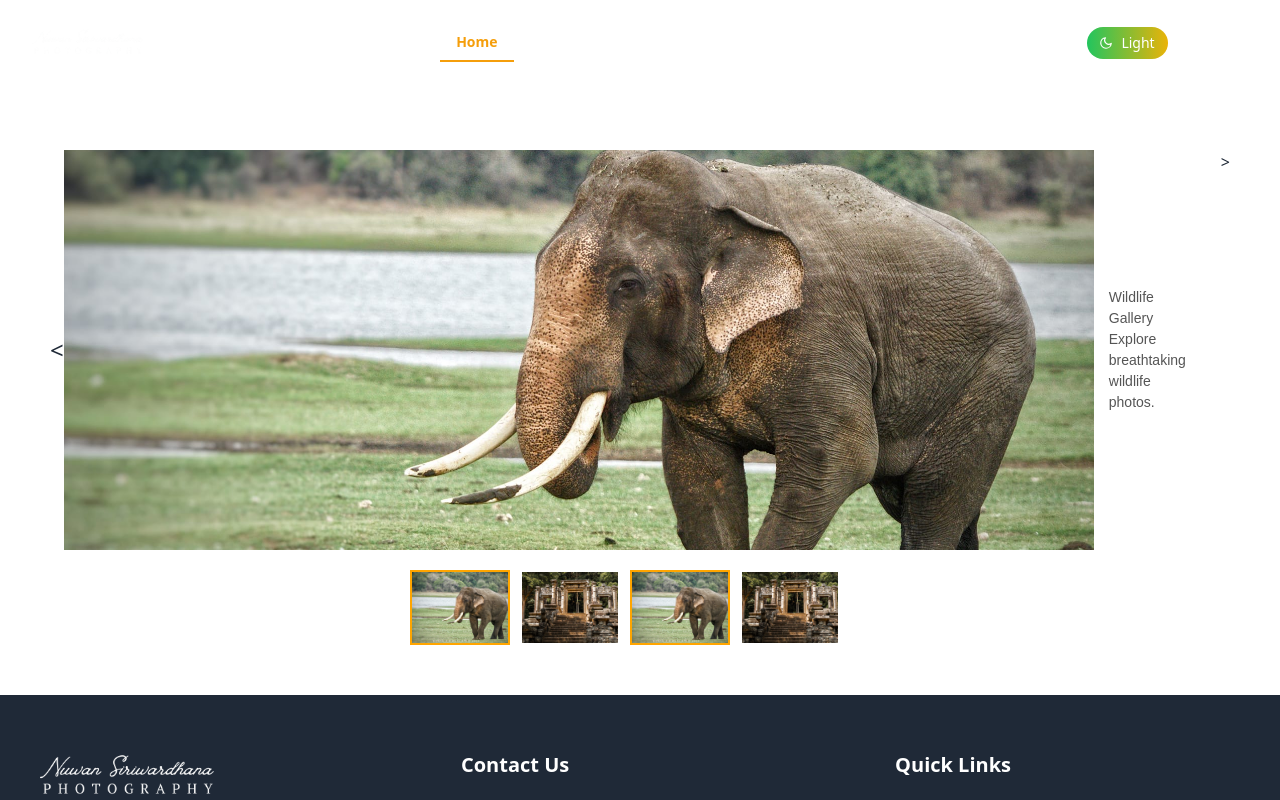
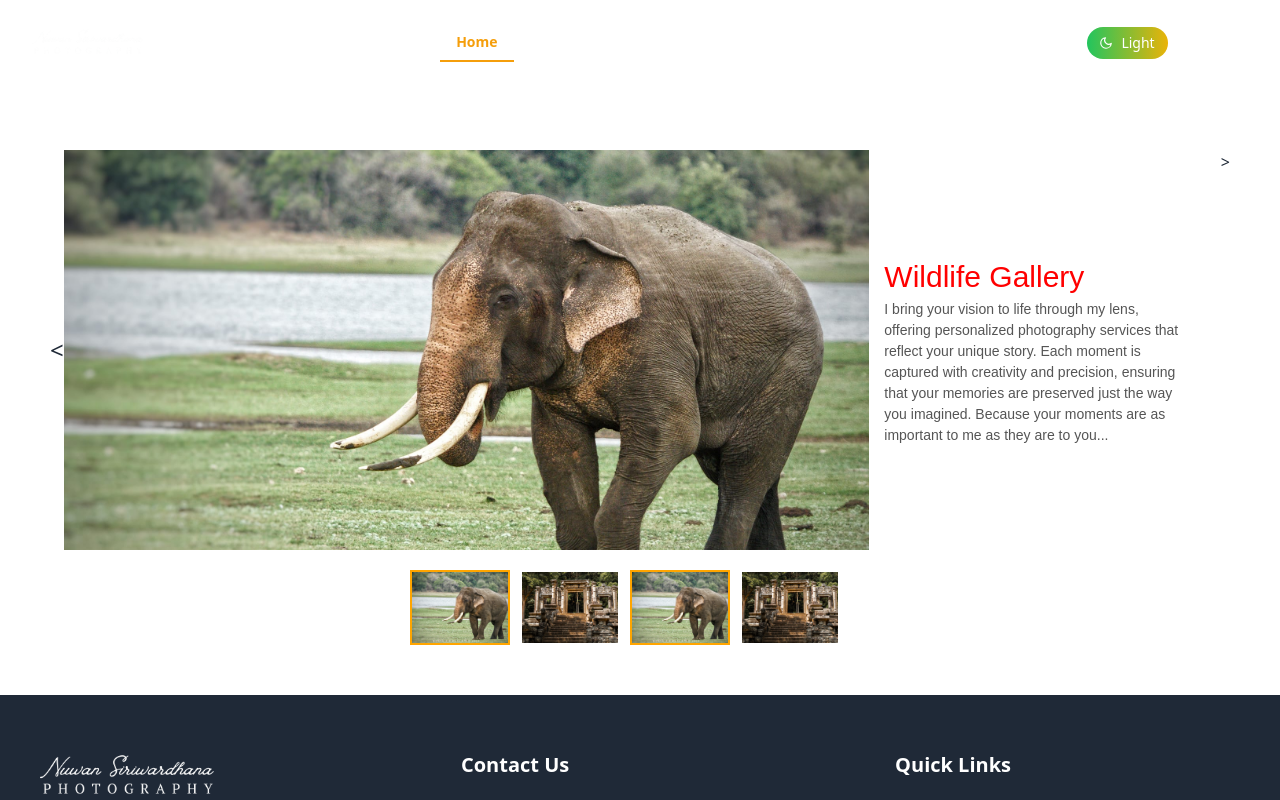
Before and after one commit to rankothnc/NS-Photography, a React (Vite) app: page /gallery/1 in a window 1280 px wide. Shown: the top 800 px of the page. Built offline with nearby package versions, Linux system fonts and the light colour scheme; a web font is replaced by a local one.

Commit message:
mini gallery topics

```diff
--- a/src/Pages/Photography/Landscape/miniGalleryStyles.css
+++ b/src/Pages/Photography/Landscape/miniGalleryStyles.css
@@ -19,7 +19,7 @@
 }
 
 .carousel .main-image {
-  width: 100%;
+  width: 70%;
   max-height: 400px;
   object-fit: cover;
 }
@@ -60,3 +60,8 @@
   text-align: left;
   font-family: Arial, sans-serif;
 }
+
+.galleryTitle{
+  font-size: 30px;
+  color: red;
+}
--- a/src/Pages/Photography/Travelling/T_mini_gallery.jsx
+++ b/src/Pages/Photography/Travelling/T_mini_gallery.jsx
@@ -12,7 +12,7 @@ const MiniGallery = () => {
       id: 1,
       src: im1,
       title: "Wildlife Gallery",
-      desc: "Explore breathtaking wildlife photos.",
+      desc: "I bring your vision to life through my lens, offering personalized photography services that reflect your unique story. Each moment is captured with creativity and precision, ensuring that your memories are preserved just the way you imagined. Because your moments are as important to me as they are to you...",
     },
     {
       id: 2,
@@ -63,7 +63,7 @@ const MiniGallery = () => {
           <button onClick={() => navigateImages(-1)}>&lt;</button>
           <img className="main-image" src={currentImage} alt={gallery.title} />
           <div className="description">
-            <h2>{gallery.title}</h2>
+            <h2 className="galleryTitle">{gallery.title}</h2>
             <p>{gallery.desc}</p>
           </div>
         </div>
```
